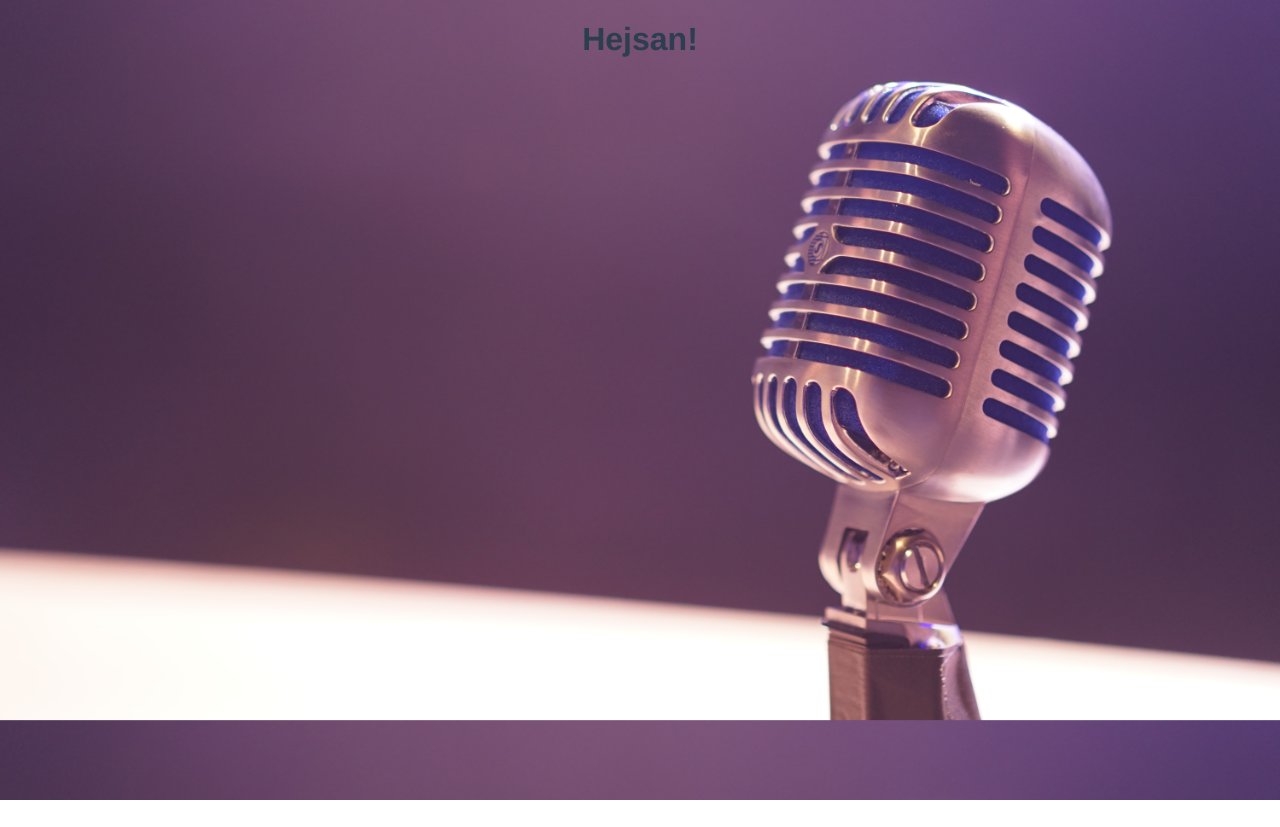
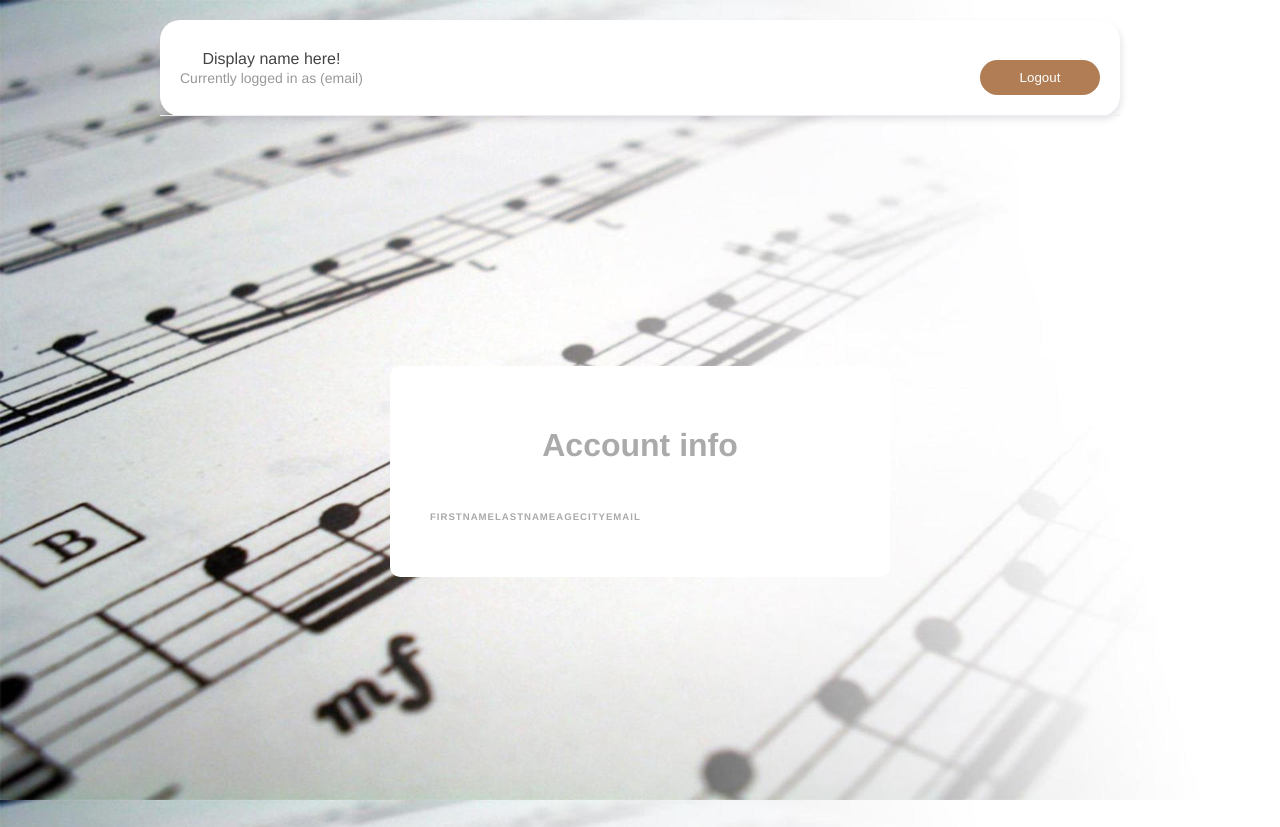
Before and after one commit to Jangerud/BandBeat, a Vue app in the folder bandbeat/: page /account in a window 1280 px wide. Before the commit the page ends 800 px from the top, so only its background shows below. Built offline with nearby package versions, Linux system fonts and the light colour scheme.

Commit message:
Added a navbar and a way to logout the user, and then turn the user back to the home screen.

```diff
--- /dev/null
+++ b/bandbeat/src/components/Navbar.vue
@@ -0,0 +1,51 @@
+<template>
+  <nav>
+      <div>
+          <p>Display name here!</p>
+          <p class="email">Currently logged in as (email)</p>
+      </div>
+    <button @click="handleLogout">Logout</button>
+  </nav>
+</template>
+
+<script>
+import useLogout from '../composables/useLogout'
+import {useRouter} from 'vue-router'
+
+export default {
+    setup() {
+        const router = useRouter()
+
+        const { logout, error } = useLogout()
+
+        const handleLogout = async() => {
+            await logout()
+            if(!error.value){
+                router.push({ name: 'Home' })
+                console.log('User logged out!')
+            }
+        }
+
+        return { handleLogout, router }
+    },
+}
+</script>
+
+<style>
+nav {
+    padding: 20px;
+    border-bottom: 1px solid #eee;
+    display: flex;
+    justify-content: space-between;
+    align-items: center;
+}
+nav p {
+    margin: 2px auto;
+    font-size: 16px;
+    color: #444;
+}
+nav p.email {
+    font-size: 14px;
+    color: #999;
+}
+</style>
--- /dev/null
+++ b/bandbeat/src/composables/useLogout.js
@@ -0,0 +1,20 @@
+import { ref } from "vue"
+import { projectAuth } from "../firebase/config"
+
+const error = ref(null)
+
+const logout = async () => {
+    error.value = null
+    try {
+      await projectAuth.signOut()
+    }catch(err) {
+        console.log(err.message)
+        error.value = err.message
+    }
+}
+
+const useLogout = () => {
+    return { logout, error }
+}
+
+export default useLogout
--- a/bandbeat/src/views/AccountPage.vue
+++ b/bandbeat/src/views/AccountPage.vue
@@ -1,13 +1,77 @@
 <template>
-  <h1>Hejsan!</h1>
+<div class="navcontainer">
+  <Navbar />
+</div>
+<div class="formscontainer">
+<form>
+  <h1>Account info</h1>
+  <label>Firstname</label>
+
+  <label>Lastname</label>
+
+  <label>Age</label>
+
+  <label>City</label>
+
+  <label>Email</label>
+
+
+</form>
+</div>
 </template>
 
 <script>
+import Navbar from '../components/Navbar.vue'
+
 export default {
+   components: { Navbar }
 
 }
 </script>
 
 <style>
-
+body {
+  background-image: url('../assets/notesbackground.jpg');
+  background-size: 100%;
+  background-attachment: fixed;
+}
+.formscontainer {
+    max-width: 420px;
+    margin: 250px auto;
+    background: white;
+    text-align: left;
+    padding: 40px;
+    border-radius: 10px;
+    color: #aaa;
+}
+form h1{
+    text-align: center;
+}
+input, select {
+    display: block;
+    padding: 10px 6px;
+    width: 100%;
+    box-sizing: border-box;
+    border: none;
+    border-bottom: 1px solid #ddd;
+    color: #555;
+}
+label {
+    color: #aaa;
+    display: inline-block;
+    margin: 25px 0 15px;
+    font-size: 0.6em;
+    text-transform: uppercase;
+    letter-spacing: 1px;
+    font-weight: bold;
+}
+.navcontainer {
+    width: 100%;
+    max-width: 960px;
+    margin: 20px auto;
+    background: white;
+    border-radius: 20px;
+    box-shadow: 2px 4px 6px rgba(28, 6, 49, 0.1);
+    color: #aaa;
+}
 </style>
--- a/bandbeat/src/views/Home.vue
+++ b/bandbeat/src/views/Home.vue
@@ -1,8 +1,10 @@
 <template>
+<div class="backPic">
   <div class="home">
     <div class="logo">
       <h1 @click="redirect">BandBeat</h1>
     </div>
+  </div>
   </div>
 </template>
 
@@ -20,8 +22,8 @@ export default {
 </script>
 
 <style>
-body {
-  background-image: url('../assets/mainbackground.jpg');
+.backPic {
+  background-image: url('../assets/notesbackground.jpg');
   background-size: 100%;
   background-attachment: fixed;
 }
```
Also changed, not shown: bandbeat/src/assets/notesbackground.jpg (added).
